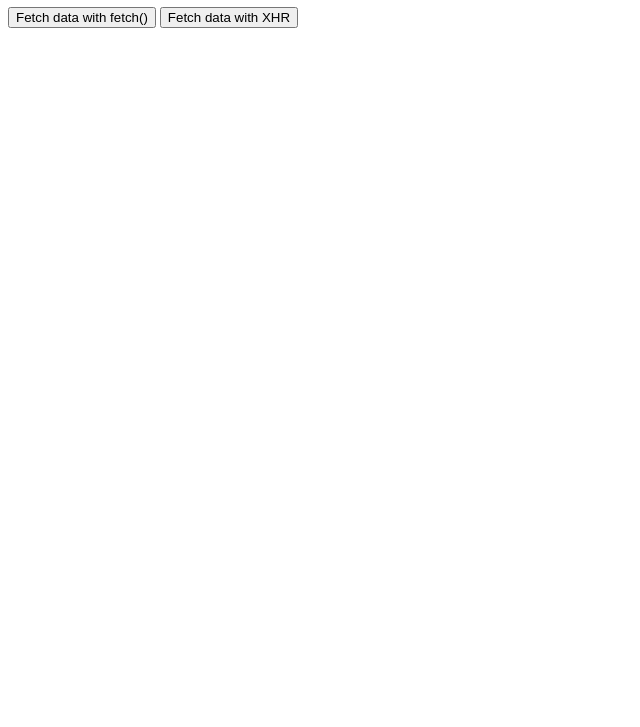
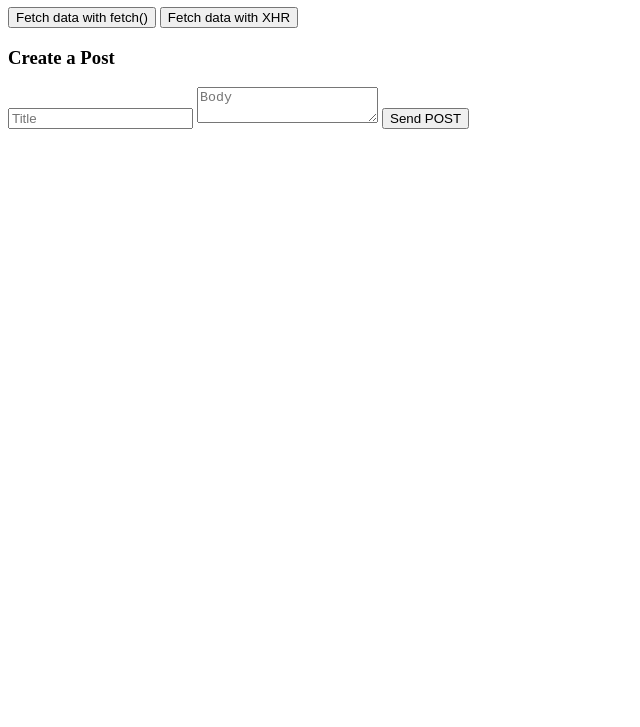
Before and after one commit to kuanli-N01640969/CPAN113-Lab11, a plain HTML site: page index.html in a window 1280 px wide. Shown: the part 73-800 px from the top of the page, without its empty margins (0-640 px from the left). Drawn offline with Linux system fonts and the light colour scheme.

Commit message:
Created input form to send data.

```diff
--- a/index.html
+++ b/index.html
@@ -12,5 +12,13 @@
     <button id="fetchBtn">Fetch data with fetch()</button>
     <button id="xhrBtn">Fetch data with XHR</button>
     <div id="result"></div>
+
+    <h3>Create a Post</h3>
+    <form id="postForm">
+        <input type="text" id="postTitle" placeholder="Title" required>
+        <textarea id="postBody" placeholder="Body" required></textarea>
+        <button type="submit">Send POST</button>
+    </form>
+    <div id="postResult"></div>
 </body>
 </html>
```
